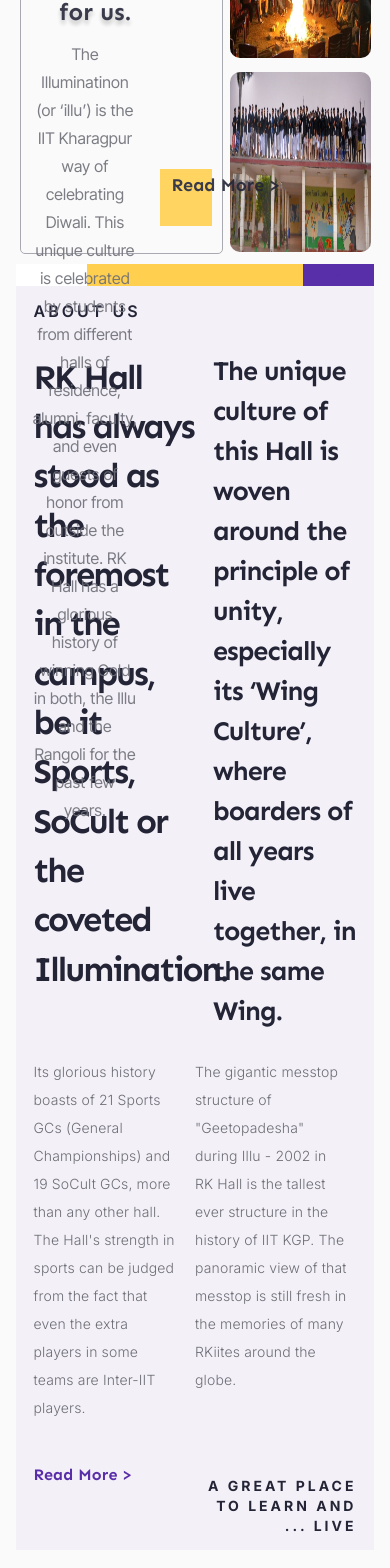
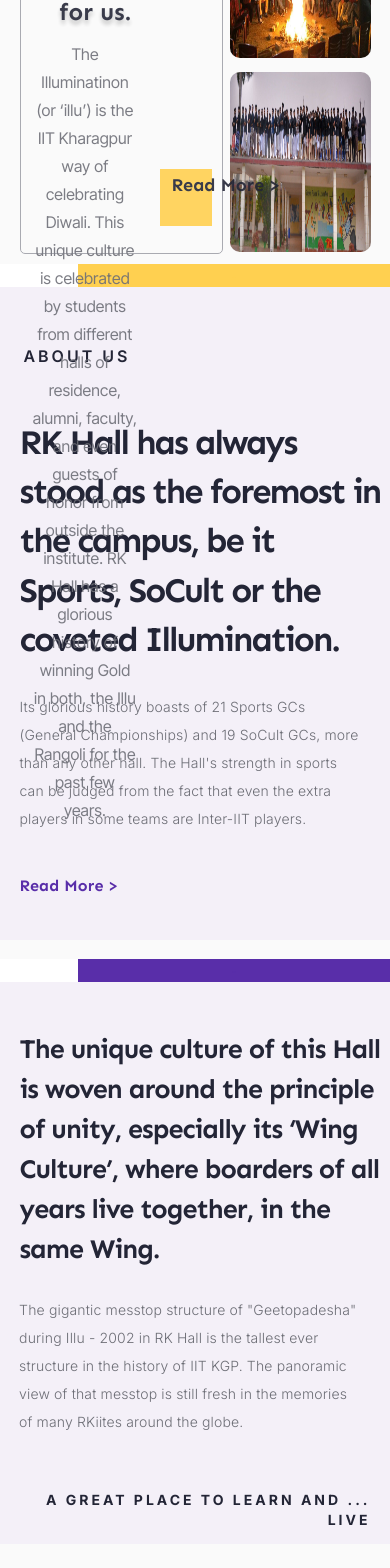
Before and after one commit to rkhall-iitkgp/Website-Frontend, a React (Create React App) app: page / in a window 390 px wide. Shown: the part 1110-2678 px from the top of the page. Built offline with nearby package versions, Linux system fonts and the light colour scheme.

Commit message:
added mobile view

```diff
--- a/src/App.js
+++ b/src/App.js
@@ -1,7 +1,7 @@
 import "./App.css";
-import Navbar from './components/Navbar/Navbar';
-import Header from './containers/Header/headerContainer';
-import GalleryHome from './components/Home_Gallery/galleryHome';
+import Navbar from "./components/Navbar/Navbar";
+import Header from "./containers/Header/headerContainer";
+import GalleryHome from "./components/Home_Gallery/galleryHome";
 import AboutUs from "./components/Home_About/About";
 
 function App() {
--- a/src/components/Home_About/About.js
+++ b/src/components/Home_About/About.js
@@ -4,6 +4,7 @@ import "./css/css.css";
 function homeAbout() {
   return (
     <div>
+      <div className="about_type1">
         <div className="design">
           {/* <img src={require("./css/design2.jpg")} alt="" /> */}
 
@@ -26,8 +27,8 @@ function homeAbout() {
               <div className="content1">
                 <div className="part1">
                   <h2>
-                  RK Hall has always stood as the foremost in the campus, be it
-                  Sports, SoCult or the coveted Illumination.
+                    RK Hall has always stood as the foremost in the campus, be
+                    it Sports, SoCult or the coveted Illumination.
                   </h2>
                 </div>
 
@@ -44,9 +45,9 @@ function homeAbout() {
               <div className="content2">
                 <div className="part1">
                   <h3>
-                  The unique culture of this Hall is woven around the principle
-                  of unity, especially its ‘Wing Culture’, where boarders of all
-                  years live together, in the same Wing.
+                    The unique culture of this Hall is woven around the
+                    principle of unity, especially its ‘Wing Culture’, where
+                    boarders of all years live together, in the same Wing.
                   </h3>
                 </div>
 
@@ -65,18 +66,18 @@ function homeAbout() {
               <div className="part1">
                 <p>
                   Its glorious history boasts of 21 Sports GCs (General
-                Championships) and 19 SoCult GCs, more than any other hall. The
-                Hall's strength in sports can be judged from the fact that even
-                the extra players in some teams are Inter-IIT players.
+                  Championships) and 19 SoCult GCs, more than any other hall.
+                  The Hall's strength in sports can be judged from the fact that
+                  even the extra players in some teams are Inter-IIT players.
                 </p>
               </div>
 
               <div className="part2">
                 <p>
                   The gigantic messtop structure of "Geetopadesha" during Illu -
-                2002 in RK Hall is the tallest ever structure in the history of
-                IIT KGP. The panoramic view of that messtop is still fresh in
-                the memories of many RKiites around the globe.
+                  2002 in RK Hall is the tallest ever structure in the history
+                  of IIT KGP. The panoramic view of that messtop is still fresh
+                  in the memories of many RKiites around the globe.
                 </p>
               </div>
             </div>
@@ -97,6 +98,102 @@ function homeAbout() {
           </div>
         </div>
       </div>
+
+      <div className="about_type2">
+        <div className="design">
+          {/* <img src={require("./css/design2.jpg")} alt="" /> */}
+
+          <div className="d1">
+            <p>-</p>
+          </div>
+          <div className="d2">
+            <p>-</p>
+          </div>
+        </div>
+        <div className="aboutUs">
+          <div className="heading">ABOUT US</div>
+
+          <div className="main-content">
+            <div className="item1">
+              <div className="content1">
+                <div className="part1">
+                  <h2>
+                    RK Hall has always stood as the foremost in the campus, be
+                    it Sports, SoCult or the coveted Illumination.
+                  </h2>
+                </div>
+              </div>
+            </div>
+
+            <div className="item2">
+              <div className="part1">
+                <p>
+                  Its glorious history boasts of 21 Sports GCs (General
+                  Championships) and 19 SoCult GCs, more than any other hall.
+                  The Hall's strength in sports can be judged from the fact that
+                  even the extra players in some teams are Inter-IIT players.
+                </p>
+              </div>
+            </div>
+          </div>
+
+          <div className="more">
+            <div className="link">
+              <a href="#">
+                <h6>Read More ></h6>
+              </a>
+            </div>
+          </div>
+        </div>
+      </div>
+
+      <div className="about_type3">
+        <div className="design">
+          {/* <img src={require("./css/design2.jpg")} alt="" /> */}
+
+          <div className="d1">
+            <p>-</p>
+          </div>
+          <div className="d3">
+            <p>-</p>
+          </div>
+        </div>
+        <div className="aboutUs">
+          <div className="main-content">
+            <div className="item1">
+              <div className="content2">
+                <div className="part1">
+                  <h3>
+                    The unique culture of this Hall is woven around the
+                    principle of unity, especially its ‘Wing Culture’, where
+                    boarders of all years live together, in the same Wing.
+                  </h3>
+                </div>
+              </div>
+            </div>
+
+            <div className="item2">
+              <div className="part2">
+                <p>
+                  The gigantic messtop structure of "Geetopadesha" during Illu -
+                  2002 in RK Hall is the tallest ever structure in the history
+                  of IIT KGP. The panoramic view of that messtop is still fresh
+                  in the memories of many RKiites around the globe.
+                </p>
+              </div>
+            </div>
+          </div>
+
+          <div className="more">
+            <div className="text">
+              <p>
+                <br /> <br /> A great pLace to learn and ... live
+              </p>
+            </div>
+          </div>
+        </div>
+      </div>
+    </div>
   );
 }
 
--- a/src/components/Home_About/css/css.css
+++ b/src/components/Home_About/css/css.css
@@ -9,9 +9,12 @@
     margin-right: 4%;
 }
 
+.about_type3, .about_type2{
+    display: none;
+}
+
 .heading{
     /* Cap 1 */
-
     font-family: 'Inter';
     font-style: normal;
     font-weight: 600;
@@ -219,3 +222,80 @@
     height: 2px;
     width: auto;
 } */
+
+@media only screen and (max-width: 500px){
+    .aboutUs {
+        margin-left: 0;
+        margin-right: 0;
+    }
+    .design {
+        margin: 0;
+        margin-bottom: 0;
+    }
+
+    .heading{
+        padding-top: 15%;
+        padding-bottom: 5%;
+        padding-left: 1%;
+    }
+
+    .design .d1 {
+        background: #ffffff;
+        color: #ffffff;
+        width: 20%;
+    }
+    .design .d2 {
+        background: #FFD050;
+        width: 80%;
+        color: #FFD050;
+    }
+    .design .d3 {
+        background: #592EA9;
+        color: #592EA9;
+        width: 80%;
+    }
+
+    .main-content{
+        width: 100%;
+    }
+    .content1{
+        width: 100%;
+        margin-right: 2%;
+    }
+    .item2 .part1{
+        width: 100%;
+        margin-right: 2%;
+    }
+
+    .content2 {
+        width: 100%;
+        margin-right: 2%;
+    }
+    .item2 .part2 {
+        width: 100%;
+        margin-right: 2%;
+    }
+
+    .more {
+        margin: 5%;
+        margin-top: 0;
+        padding-top: 0;
+    }
+    .more .text {
+        width: 100%;
+        margin-left: 0;
+    }
+    .more .link {
+        width: 100%;
+    }
+
+    /* .content1, .content2, .item2 .part1 p, .item2 .part2 p, .more{
+        margin-left: 5%;
+    } */
+    .about_type1{
+        display: none;
+    }
+    .about_type2, .about_type3{
+        display: block;
+    }
+}
```
Lines whose indentation alone changed are shown as unchanged.
